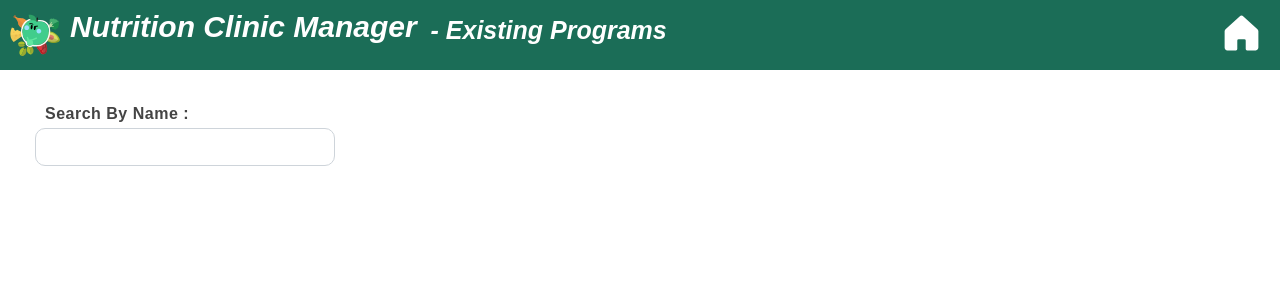
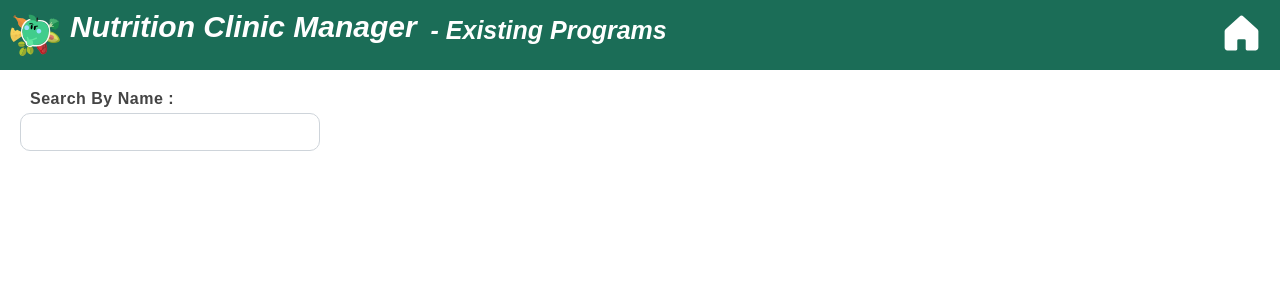
Before and after one commit to raghad-ns/nutritionist-app, a React (Create React App) app: page /viewPrograms in a window 1280 px wide. Shown: the top 300 px of the page. Built offline with nearby package versions, Linux system fonts and the light colour scheme; a web font is replaced by a local one.

Commit message:
search bar component

```diff
--- /dev/null
+++ b/src/components/view-programs/search-bar/search-bar.componet.jsx
@@ -0,0 +1,25 @@
+import { useSearchParams } from 'react-router-dom'
+import Input from '../../common/input/input.component'
+import './search-bar.css'
+
+const SearchBar = () => {
+    const [param, setParam] = useSearchParams()
+    const updateSearchParams = (e) => {
+        const tempParam = new URLSearchParams(param);
+        tempParam.delete('name');
+        if (e.target.value !== '')
+            tempParam.set('name', e.target.value);
+        setParam(tempParam)
+    }
+
+    return (
+        <div className='searchBar'>
+            <Input type='text' label='search by name : '
+                value={param.get('name') || ''}
+                onChange={updateSearchParams}
+            />
+        </div>
+    )
+}
+
+export default SearchBar
--- /dev/null
+++ b/src/components/view-programs/search-bar/search-bar.css
@@ -0,0 +1,12 @@
+.searchBar {
+    width: 100%;
+    margin: 20px;
+    margin-bottom: 0px;
+    display: flex;
+}
+.searchBar>.inputWrapper {
+    width: 90%;
+}
+.searchBar>.inputWrapper>input {
+    width: 100%;
+}
--- a/src/pages/view-programs/view-programs.css
+++ b/src/pages/view-programs/view-programs.css
@@ -6,16 +6,6 @@
 
 }
 
-.viewProgramsWrapper>.inputWrapper {
-    width: 100%;
-    margin-left: 35px;
-    margin-top: 35px;
-}
-
-.viewProgramsWrapper>.inputWrapper>input {
-    width: 100%;
-}
-
 .viewPrograms {
     margin: 20px;
     display: flex;
--- a/src/pages/view-programs/view-programs.page.jsx
+++ b/src/pages/view-programs/view-programs.page.jsx
@@ -2,31 +2,20 @@ import React, { useContext, useMemo } from 'react'
 import './view-programs.css'
 import ProgramCard from '../../components/view-programs/card/card.component'
 import { DietProgramsContext } from '../../components/providers/diet-programs.provider'
-import Input from '../../components/common/input/input.component.jsx'
 import { useSearchParams } from 'react-router-dom'
+import SearchBar from '../../components/view-programs/search-bar/search-bar.componet'
 
 const ViewPrograms = () => {
-    const [param, setParam] = useSearchParams();
+    const [param] = useSearchParams();
     const dietProgramsContext = useContext(DietProgramsContext);
     const filteredPrograms = useMemo(() => {
         return dietProgramsContext.dietPrograms.filter(program =>
             program.patientInfo.name.includes(param.get('name') || ''))
     }, [param, dietProgramsContext.dietPrograms])
 
-    const updateSearchParams = (e) => {
-        const tempParam = new URLSearchParams(param);
-        tempParam.delete('name');
-        if (e.target.value !== '')
-            tempParam.set('name', e.target.value);
-        setParam(tempParam)
-    }
-
     return (
         <div className="viewProgramsWrapper">
-            <Input type='text' label='search by name : '
-                value={param.get('name') || ''}
-                onChange={updateSearchParams}
-            />
+            <SearchBar />
             <div className='viewPrograms'>
                 {filteredPrograms.map((program, index) =>
                     <ProgramCard program={program} key={index}
```
